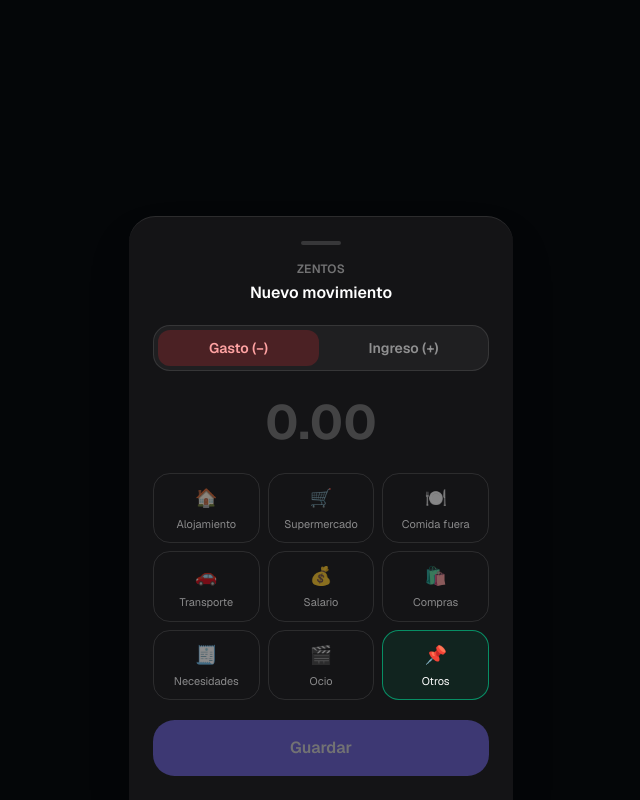
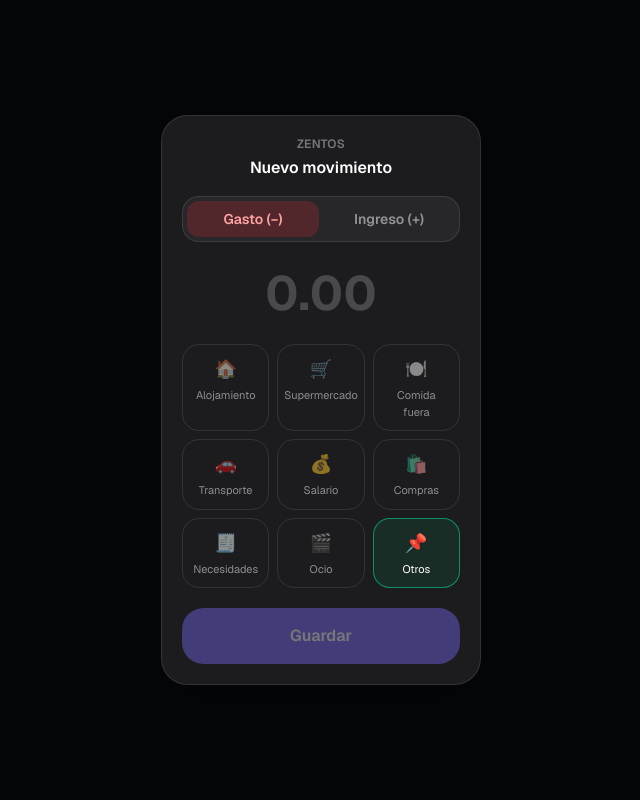
Before and after one commit to marcelbodenhamtamarit-blip/fit-coach-repo, a Next.js app: page /quick-confirm in a window 1280 px wide. Shown: the whole page, without its empty margins (319-959 px from the left). Built offline with nearby package versions, Linux system fonts and the light colour scheme; no server answers.

Commit message:
Actualizar page.tsx

```diff
--- a/app/quick-confirm/page.tsx
+++ b/app/quick-confirm/page.tsx
@@ -7,12 +7,14 @@
 // /quick-confirm?token=TU_CODIGO — una sola apertura, una sola pantalla,
 // con la marca de ZentOS.
 //
-// Se pinta como una hoja/popup pegada abajo (fondo oscuro semitransparente
-// detrás + tarjeta con esquinas redondeadas solo arriba, deslizándose desde
-// abajo) en vez de ocupar toda la pantalla con el degradado verde: Safari
-// siempre abre a pantalla completa cuando Atajos ejecuta "Abrir URLs" (eso
-// no lo podemos cambiar), pero así se percibe como un popup pequeño que
-// aparece encima, no como si se hubiese abierto una página entera nueva.
+// Se pinta como una alerta nativa de iOS: una tarjeta pequeña y centrada
+// (no ocupa el ancho de la pantalla), con las cuatro esquinas redondeadas y
+// un fondo oscuro difuminado alrededor, en vez de una pantalla entera de
+// color verde. Safari siempre abre a pantalla completa cuando Atajos
+// ejecuta "Abrir URLs" (eso no lo podemos cambiar), pero así se percibe
+// como un popup pequeño flotando encima, igual que el aviso nativo de
+// Atajos que reemplaza ("¿Cuánto?"), no como si se hubiese abierto una
+// página entera nueva.
 //
 // No usa lib/store.tsx ni useAuth a propósito: no hace falta tener sesión
 // iniciada en el Safari que abre el atajo (normalmente no la tiene). La
@@ -107,15 +109,10 @@ function QuickConfirmInner() {
   }
 
   return (
-    <div className="flex min-h-screen flex-col justify-end bg-black/55">
-      <div className="w-full animate-in slide-in-from-bottom duration-300 ease-out">
-        <div
-          className="mx-auto w-full max-w-sm rounded-t-3xl border-t border-white/10 bg-[#141416] p-6 shadow-2xl"
-          style={{ paddingBottom: "max(1.5rem, env(safe-area-inset-bottom))" }}
-        >
-          <div className="mx-auto mb-4 h-1 w-10 rounded-full bg-white/15" />
-
-          <div className="mb-5 text-center">
+    <div className="flex min-h-screen items-center justify-center bg-black/60 px-6 backdrop-blur-sm">
+      <div className="w-full max-w-[320px] animate-in fade-in zoom-in-95 duration-200 ease-out">
+        <div className="rounded-3xl border border-white/10 bg-[#1c1c1e] p-5 shadow-2xl">
+          <div className="mb-4 text-center">
             <p className="text-xs font-semibold uppercase tracking-wide text-white/40">ZentOS</p>
             <h1 className="mt-1 text-base font-semibold text-white">Nuevo movimiento</h1>
           </div>
```
